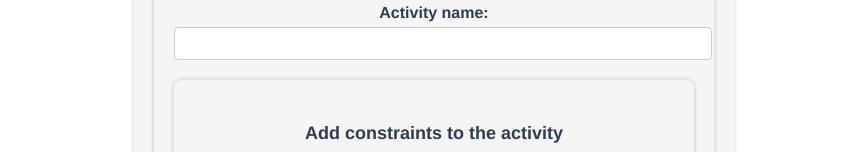
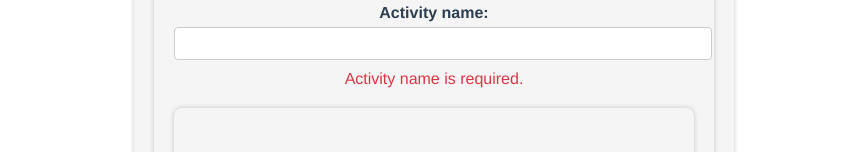
Before and after one commit to LaureneT/ActivityGenerator, a Vue app in the folder frontend/: page / in a window 1280 px wide. Shown: the part 724-876 px from the top of the page, without its empty margins (206-1073 px from the left). Built offline with nearby package versions, Linux system fonts and the light colour scheme; no server answers.

Commit message:
add some error if activity name is empty when submitting

```diff
--- a/frontend/src/components/ActivitiesForm.vue
+++ b/frontend/src/components/ActivitiesForm.vue
@@ -4,6 +4,7 @@
     <form class="activity-form" @submit.prevent="createActivity">
       <activity-form ref="childRef" :currentActivityJSON="JSON.stringify(activity)"></activity-form>
       <button class="submit-button" type="submit">Add new activity</button>
+      <p v-if="successMessage" class="success-message">{{ successMessage }}</p>
     </form>
   </div>
 </template>
@@ -24,6 +25,7 @@
       return {
         activity: new Activity('', []),
         //activity: new Activity('testActivity', [new ConstraintConfig('Energy', '7'), new ConstraintConfig('Location', 'Outside')]),
+        successMessage: '',
       };
     },
     methods: {
@@ -32,16 +34,17 @@
         const activity = this.accessActivity();
         // format constraintConfigs before sending to DB
         const formattedConfigs = this.formatConstraintConfig(activity.constraintConfigs);
-        console.log(formattedConfigs);
         try {
             const response = await api.post('/activities', {
             name: activity.name,
             constraints: JSON.stringify(formattedConfigs),
             })
             console.log('Activity successfully created.');
+            this.successMessage = 'Activity created successfully!';
             return response.data;
         } catch (error) {
             console.error('Error creating Constraint:', error);
+            this.successMessage = '';
             //throw new Error('An error occurred while creating the Constraint.');
         }
       },
@@ -50,11 +53,9 @@
       },
       formatConstraintConfig(constraintConfigs){
         var result = {};
-        console.log(constraintConfigs);
         for (const i in constraintConfigs)
         {
           const config = constraintConfigs[i];
-          console.log(config);
           result[config.constraintName] = config.configData;
         }
         return result;
@@ -66,7 +67,6 @@
 </script>
 
 <style>
-  /* Add any custom styles here */
   .activity-container {
   max-width: 600px;
   margin: 0 auto;
--- a/frontend/src/components/ActivityForm.vue
+++ b/frontend/src/components/ActivityForm.vue
@@ -5,6 +5,7 @@
       <div class="form-group">
         <label class="form-label">Activity name:</label>
         <input class="form-input" v-model="activity.name" type="text" />
+        <p v-if="!activityNameValid" class="error-message">Activity name is required.</p>
       </div>
 
       <activity-constraints
@@ -31,6 +32,7 @@
       return {
         activity: new Activity(),
         constraintsConfigs: JSON.parse(this.currentActivityJSON).constraintConfigs,
+        activityNameValid: true,
       };
     },
     watch: {
@@ -46,6 +48,7 @@
       drawExistingData(){
         this.activity.name = JSON.parse(this.currentActivityJSON).name;
         this.activity.constraintConfigs = this.constraintsConfigs;
+        this.activityNameValid = this.activity.name != '';
       },
       updateConfigs(updatedConfigs){
         // automatically update this.constraintsConfigs
@@ -59,7 +62,6 @@
 </script>
 
 <style>
-/* Add any custom styles here */
 .activity-form {
   background-color: #fff;
   padding: 20px;
```
Also changed, not shown: 1 other file (tests, documents, lock files or other folders).
